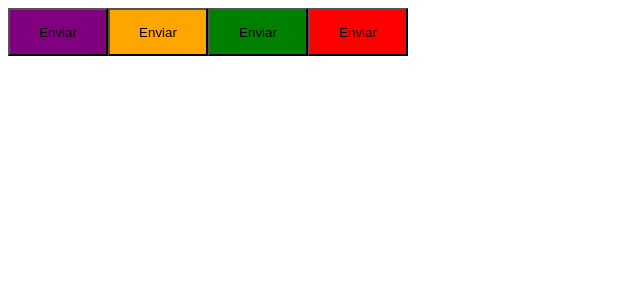
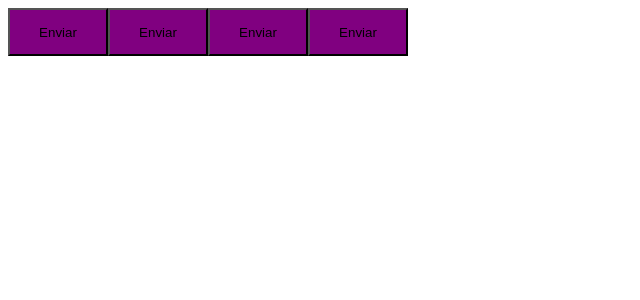
Before and after one commit to joseaugustoss/ignite-timer, a React (Vite) app: page / in a window 1280 px wide. Shown: the top 300 px of the page, without its empty margins (0-640 px from the left). Built offline with nearby package versions, Linux system fonts and the light colour scheme.

Commit message:
configurando tema

```diff
--- a/src/App.tsx
+++ b/src/App.tsx
@@ -1,13 +1,15 @@
+import {ThemeProvider} from 'styled-components';
 import { Button } from "./components/Button";
+import { defaultTheme } from './styles/themes/default';
 
 export function App() {
 
   return (
-    <>
+    <ThemeProvider theme={defaultTheme}>
       <Button variant="primary" />
       <Button variant="secondary"/>
       <Button variant="success"/>
       <Button variant="danger"/>
-    </>
+    </ThemeProvider>
   )
 }
--- a/src/components/Button.styles.ts
+++ b/src/components/Button.styles.ts
@@ -1,7 +1,7 @@
 import styled, {css} from 'styled-components';
 export type ButtonVariant = 'primary' | 'secondary' | 'success' | 'danger';
 
-interface ButtonProps {
+interface ButtonContainerProps {
   variant: ButtonVariant;
 }
 const buttonVariants = {
@@ -11,11 +11,9 @@ const buttonVariants = {
   danger: 'red',
 }
 
-export const ButtonContainer = styled.button<ButtonVariant>`
+export const ButtonContainer = styled.button<ButtonContainerProps>`
   width: 100px;
   height: 48px;
 
-  ${props => {
-    return css`background-color: ${buttonVariants[props.variant]}`
-  }}
-`
+    background-color: ${props => props.theme.primary};
+ `
--- /dev/null
+++ b/src/styles/themes/default.ts
@@ -0,0 +1,4 @@
+export const defaultTheme = {
+  primary: 'purple',
+  secondary: 'orange',
+}
```
